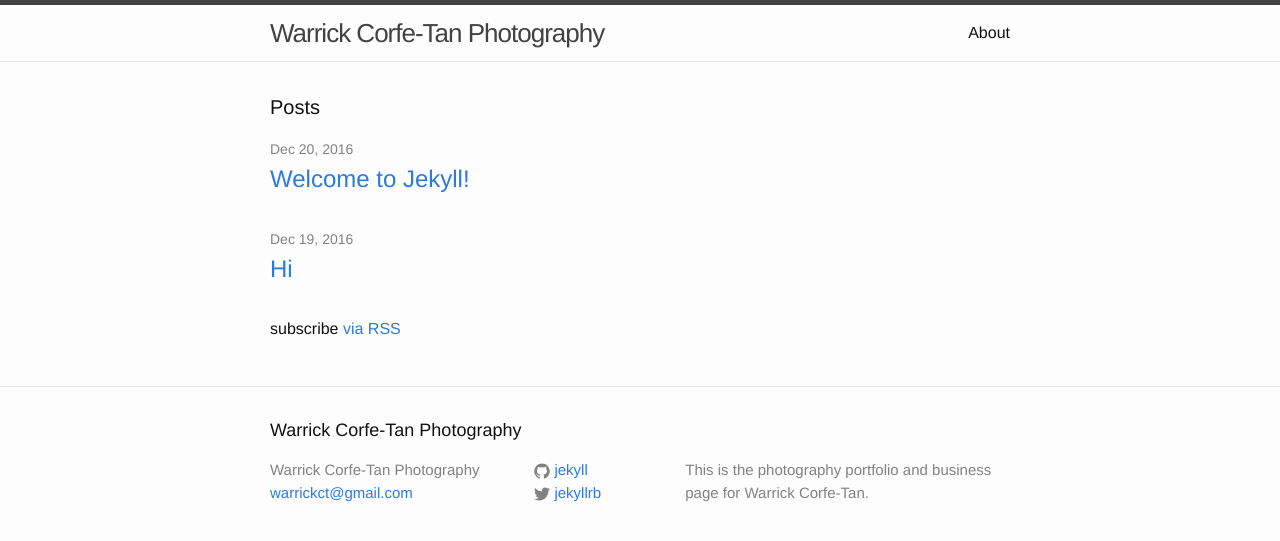
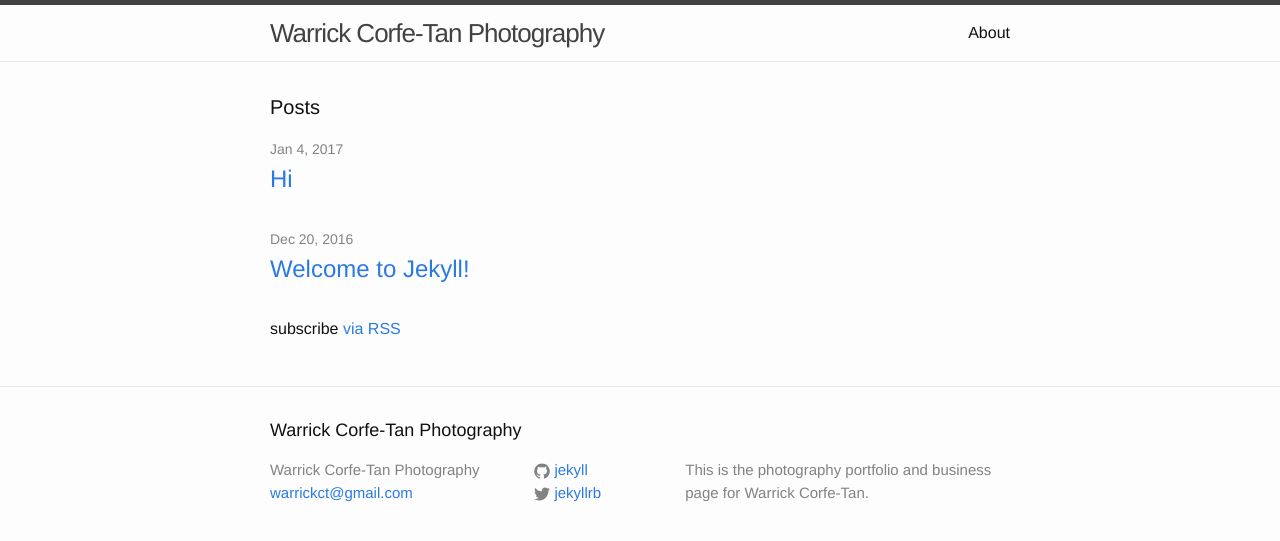
Before and after one commit to warrickct/warrickct.github.io, a Jekyll site: the page built from index.html, in a window 1280 px wide. Shown: the top 541 px of the page. Built offline with Jekyll 4.4.1, drawn with Linux system fonts in a browser that asks for light colours.

Commit message:
changed post category and date

```diff
--- a/_posts/2017-01-04-First-Post.markdown
+++ b/_posts/2017-01-04-First-Post.markdown
@@ -1,8 +1,8 @@
 ---
 layout: post
 title:  "Hi"
-date:   2016-12-19 15:20:00 -0500
-categories: jekyll update
+date:   2017-01-04 15:20:00 -0500
+categories: announcement
 ---
 
 Hi,
```
